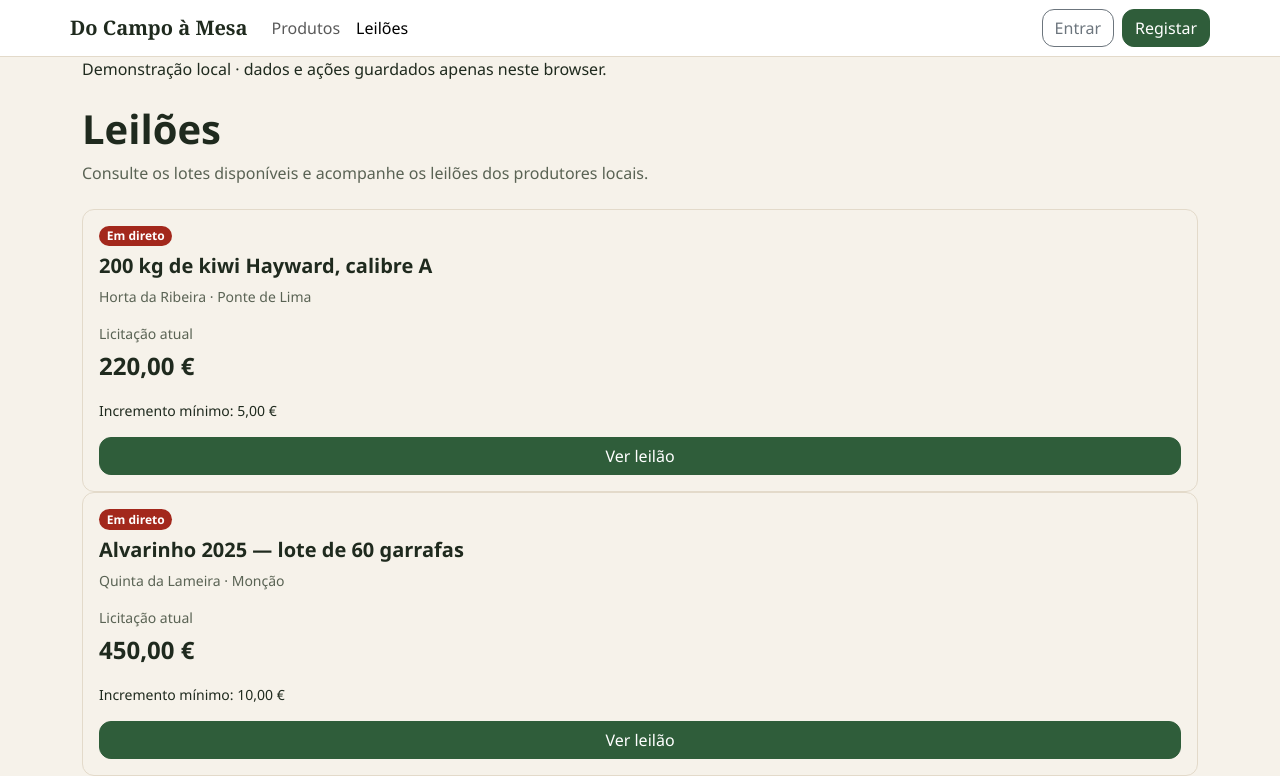
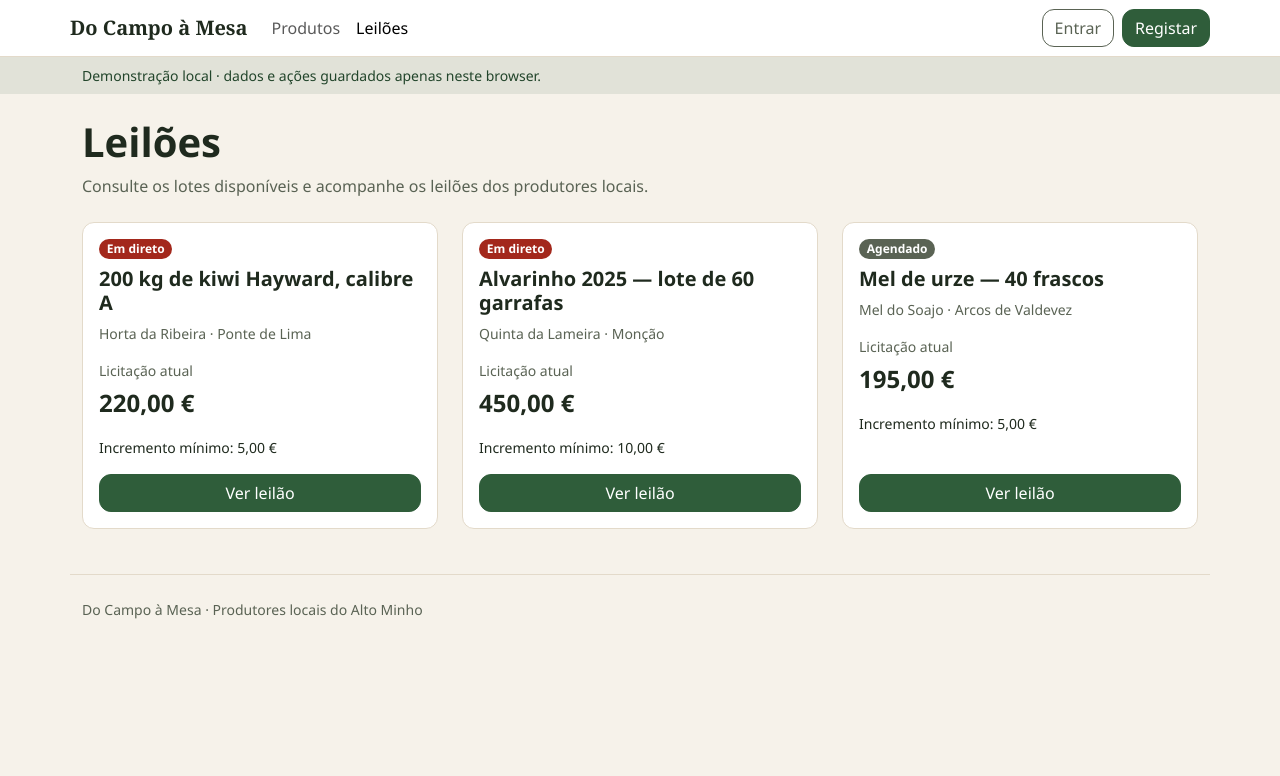
Before and after one commit to TomasF05/do-campo-a-mesa, a React (Vite) app in the folder web/: page /leiloes in a window 1280 px wide. Shown: the top 776 px of the page. Built offline with nearby package versions, Linux system fonts and the light colour scheme; no server answers.

Commit message:
finalizar estilos e limpeza

```diff
--- a/web/index.html
+++ b/web/index.html
@@ -3,6 +3,7 @@
   <head>
     <meta charset="UTF-8" />
     <meta name="viewport" content="width=device-width, initial-scale=1.0" />
+    <link rel="icon" type="image/svg+xml" href="/favicon.svg" />
     <meta name="description" content="Mercado digital de produtores locais do Alto Minho" />
     <title>Do Campo à Mesa</title>
   </head>
--- a/web/src/styles/_catalogo.scss
+++ b/web/src/styles/_catalogo.scss
@@ -14,6 +14,7 @@
   // Desktop intermédio
   @include a-partir-de(lg) {
     grid-template-columns: repeat(3, minmax(0, 1fr));
+    gap: 1.35rem;
   }
 
   // Desktop grande
@@ -27,7 +28,12 @@
   border-color: $linha;
   overflow: hidden;
 
-  &__imagem { height: 160px; background: rgba($verde, .12); }
+  &__imagem, &__foto { width: 100%; height: 140px; object-fit: cover; }
+  &__imagem { display: grid; place-items: center; font: 600 3rem Georgia, serif; background: rgba($verde, .12); }
+  @include a-partir-de(md) { &__imagem, &__foto { height: 160px; } }
+  .card-body { min-width: 0; }
+  h3, a { overflow-wrap: anywhere; }
+  .etiqueta-esgotado { align-self: flex-start; color: $danger; font-weight: 700; font-size: .75rem; margin-bottom: .5rem; }
   .preco { color: $verde; font-weight: 700; font-size: 1.15rem; }
   .etiqueta-bio {
     align-self: flex-start;
@@ -39,8 +45,17 @@
 }
 
 .filtros {
-  display: flex; flex-direction: column; gap: .75rem;
-  @include a-partir-de(lg) { flex-direction: row; align-items: center; }
+  display: grid; gap: .75rem;
+  @include a-partir-de(md) { grid-template-columns: minmax(0, 1fr) auto; .filtros__categorias { grid-column: 1 / -1; grid-row: 2; } }
+  @include a-partir-de(lg) { grid-template-columns: minmax(12rem, 1fr) minmax(0, 2fr) auto; align-items: center; .filtros__categorias { grid-column: auto; grid-row: auto; } }
+  .form-check { white-space: nowrap; }
+}
+
+.filtros-avancados {
+  display: grid; gap: .75rem;
+  @include a-partir-de(md) { grid-template-columns: repeat(2, minmax(0, 1fr)); }
+  @include a-partir-de(lg) { grid-template-columns: repeat(3, minmax(0, 1fr)); }
+  @include a-partir-de(xl) { grid-template-columns: repeat(5, minmax(0, 1fr)); }
 }
 
 $cores-categoria: (
--- a/web/src/styles/_mixins.scss
+++ b/web/src/styles/_mixins.scss
@@ -9,7 +9,7 @@
 }
 
 @mixin cartao {
-  background: #fff;
+  background: $superficie;
   border: 1px solid $linha;
   border-radius: $border-radius-lg;
 }
--- a/web/src/styles/_variables.scss
+++ b/web/src/styles/_variables.scss
@@ -6,10 +6,12 @@ $fundo: #F6F2EA;
 $tinta: #1F2A1E;
 $texto-secundario: #5A6354;
 $linha: #E3DACA;
+$superficie: #fff;
 
 // Variáveis do Bootstrap
 $primary: $verde;
 $success: $verde;
+$secondary: $texto-secundario;
 $danger: #a3281c;
 
 $body-bg: $fundo;
@@ -21,6 +23,7 @@ $border-radius-sm: .5rem;
 $border-radius-lg: 1rem;
 
 $card-border-color: $linha;
+$card-bg: $superficie;
 
 $font-family-sans-serif:
   "Segoe UI",
--- a/web/src/styles/main.scss
+++ b/web/src/styles/main.scss
@@ -3,11 +3,14 @@
 @import 'bootstrap/scss/bootstrap';
 @import 'mixins';
 @import 'catalogo';
+@import 'leiloes';
+@import 'paineis';
 
-.barra-topo { background: #fff; border-bottom: 1px solid $linha; }
+.barra-topo { background: $superficie; border-bottom: 1px solid $linha; }
 .marca { font-family: Georgia, serif; font-weight: 700; color: $tinta; }
 .texto-secundario { color: $texto-secundario; }
 
+.destaque { display: grid; gap: 1.5rem; align-items: center; @include a-partir-de(lg) { grid-template-columns: minmax(0, 2fr) minmax(0, 1fr); } }
 .destaque h1 {
   font-family: Georgia, serif;
   font-size: 2rem;
@@ -15,13 +18,6 @@
 }
 
 .formulario-estreito { max-width: 28rem; margin-inline: auto; }
-
-// Sala de leilão: coluna única no telemóvel, duas colunas a partir de lg
-.sala-leilao {
-  display: grid; gap: 1.5rem;
-  @include a-partir-de(lg) { grid-template-columns: 1fr 22rem; }
-  .valor-atual { font-size: 2.25rem; font-weight: 700; }
-}
 
 .estado-encomenda {
   display: flex; justify-content: space-between; list-style: none; padding: 0; margin: 0;
@@ -37,3 +33,10 @@
   background: rgba($terracota, .06);
   margin-bottom: 1rem;
 }
+
+.aviso-demo { padding: .5rem 0; background: rgba($verde, .1); color: $verde-escuro; font-size: .875rem; }
+main { min-height: 60vh; }
+:focus-visible { outline: 3px solid $terracota; outline-offset: 3px; }
+.visually-hidden-focusable { z-index: 1100; }
+footer { border-top: 1px solid $linha; }
+@media (prefers-reduced-motion: reduce) { html { scroll-behavior: auto !important; } }
--- a/web/vite.config.js
+++ b/web/vite.config.js
@@ -4,5 +4,5 @@ import react from '@vitejs/plugin-react';
 export default defineConfig({
   plugins: [react()],
   server: { port: 5173 },
-  css: { preprocessorOptions: { scss: { api: 'modern-compiler', quietDeps: true, silenceDeprecations: ['import', 'mixed-decls', 'color-functions', 'global-builtin'] } } }
+  css: { preprocessorOptions: { scss: { api: 'modern-compiler', quietDeps: true, silenceDeprecations: ['import', 'color-functions', 'global-builtin'] } } }
 });
```
Also changed, not shown: web/src/components/PorImplementar.jsx (deleted, +0 -8 lines), web/public/favicon.svg (added).
